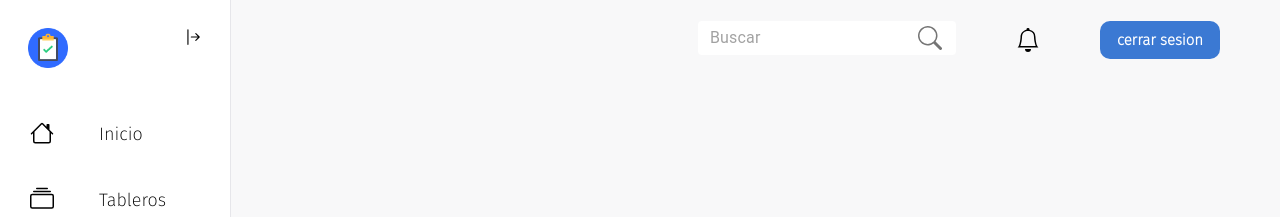
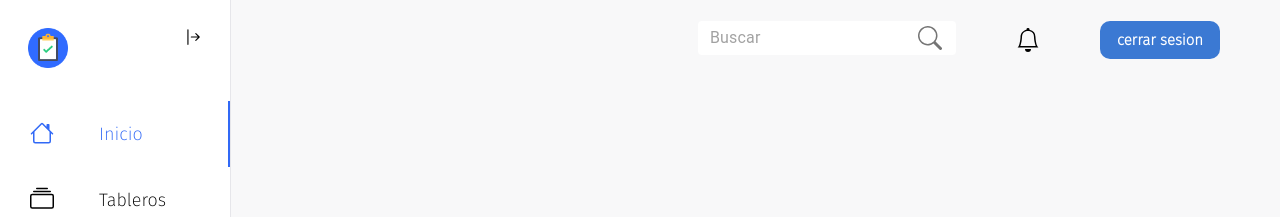
Before and after one commit to emepuchades/task-manager, a React (Create React App) app: page /project in a window 1280 px wide. Shown: the top 217 px of the page. Built offline with nearby package versions, Linux system fonts and the light colour scheme; no server answers; sample sign-in values are in the browser's storage.

Commit message:
Added focus in nav left

```diff
--- a/src/components/NavLeft.js
+++ b/src/components/NavLeft.js
@@ -6,7 +6,7 @@ import logo from '../assets/images/logo.png';
 import { BsHouse, BsHeart, BsCollection, BsPeople, BsGear, BsArrowBarLeft, BsArrowBarRight } from "react-icons/bs";
 
 function NavLeft() {
-  const { changeExpand, expand } = useContext(AppContext);
+  const { changeExpand, expand, setMenuState, menuState } = useContext(AppContext);
 
   return (
     <Nav className={expand ? 'expand' : ''}>
@@ -21,23 +21,23 @@ function NavLeft() {
         </Arrow>
       </MenuTop>
       <Menu>
-        <Li>
+        <Li onClick={() => setMenuState(0)} className={menuState === 0 ? 'focus' : null}>
           <BsHouse className="icon-search" />
           <Link to="/"> <Text>Inicio</Text> </Link>
         </Li>
-        <Li>
+        <Li onClick={() => setMenuState(1)} className={menuState === 1 ? 'focus' : null}>
           <BsCollection className="icon-search" />
-          <Link to="/"> <Text>Tableros</Text> </Link>
+          <Link to="/"> <Text >Tableros</Text> </Link>
         </Li>
-        <Li>
+        <Li onClick={() => setMenuState(2)} className={menuState === 2 ? 'focus' : null}>
           <BsHeart className="icon-search" />
           <Text>Favoritos</Text>
         </Li>
-        <Li>
+        <Li onClick={() => setMenuState(3)} className={menuState === 3 ? 'focus' : null}>
           <BsPeople className="icon-search" />
           <Text>Miembros</Text>
         </Li>
-        <Li>
+        <Li onClick={() => setMenuState(4)} className={menuState === 4 ? 'focus' : null}>
           <BsGear className="icon-search" />
           <Text>Configuración</Text>
         </Li>
@@ -118,6 +118,15 @@ const Li = styled.div`
       color: #3169F6;
     }
   }
+  &.focus {
+    color: #3169F6;
+    border-right-width: 2px;
+    border-right-style: solid;
+    border-left-color: #3169F6;
+      a {
+        color: #3169F6;
+      }
+  }
 `;
 const Text = styled.div`
   margin-left: 30px;
```
